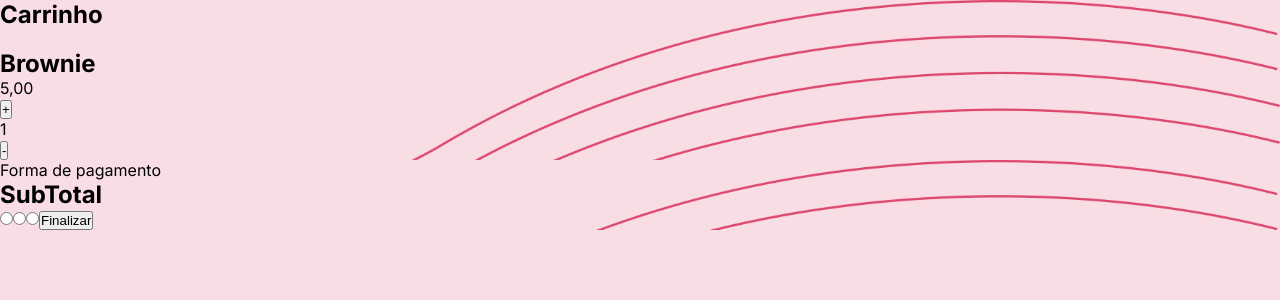
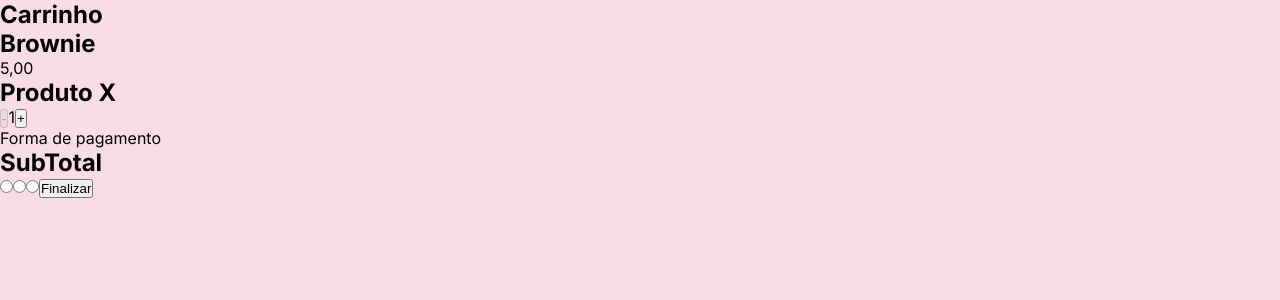
Before and after one commit to UpSnow/Sweet-Delights, a React (Vite) app in the folder Sweet-Delights/: page /cartProduct in a window 1280 px wide. Shown: the top 300 px of the page. Built offline with nearby package versions, Linux system fonts and the light colour scheme.

Commit message:
feat: add controle de quantidade ao carrinho

```diff
--- /dev/null
+++ b/Sweet-Delights/src/components/QuantityControl/QuantityControl.jsx
@@ -0,0 +1,20 @@
+
+
+function QuantityControl({min = 1, max = 10, value, onChange}){
+    const decrease = () => {
+        if (value > min ) onChange(value - 1)
+    }
+    const increase = () =>{
+        if (value < max) onChange(value + 1)
+    }
+
+    return (
+        <div className="quantity-control">
+            <button onClick={decrease} disabled={value === min}>-</button>
+            <span>{value}</span>
+            <button onClick={increase} disabled={value === max}>+</button>
+        </div>
+    )
+}
+
+export default QuantityControl;
--- a/Sweet-Delights/src/pages/CartProduct/CartProduct.jsx
+++ b/Sweet-Delights/src/pages/CartProduct/CartProduct.jsx
@@ -1,19 +1,29 @@
+import { useState } from "react";
+
 import "./CartProduct.css"
+import QuantityControl from "../../components/QuantityControl/QuantityControl"
 
 function CartProduct (){
+    const [quantity, setQuantity] = useState(1);
+    const stock = 5;
+
     return (
         <div>
             <section>
                 <h2>Carrinho</h2>
                 <div>
-                    <img src="" alt="" />
                     <h1>Brownie</h1>
                     <p>5,00</p>
                 </div>
                 <div>
-                    <button>+</button>
-                    <p>1</p>
-                    <button>-</button>
+                    <h2>Produto X</h2>
+
+                    <QuantityControl
+                        value={quantity}
+                        min={1}
+                        max={stock}
+                        onChange={setQuantity}
+                    />
                 </div>
             </section>
             <section>
@@ -22,15 +32,14 @@ function CartProduct (){
                 <div>
                     <form>
                         <label>
-                            <img src="" alt="" />
                             <input type="radio" name="pagamento" value="1"/>
                         </label>
                         <label>
-                            <img src="" alt="" />
+
                             <input type="radio" name="pagamento" value="2"/>
                         </label>
                         <label>
-                            <img src="" alt="" />
+
                             <input type="radio" name="pagamento" value="3"/>
                         </label>
                         <button type="submit">Finalizar</button>
@@ -41,4 +50,4 @@ function CartProduct (){
     )
 }
 
-export default CartProduct
+export default CartProduct;
--- a/Sweet-Delights/src/pages/DetailsProduct/Details.css
+++ b/Sweet-Delights/src/pages/DetailsProduct/Details.css
@@ -36,7 +36,7 @@
     transform: translateY(-6px) rotate(0.6deg);
 }
 
-section {
+.backgroundImg {
     background-image: url(../../assets/img/Background.png);
     background-repeat: no-repeat;
     background-size: cover;
--- a/Sweet-Delights/src/pages/DetailsProduct/Details.jsx
+++ b/Sweet-Delights/src/pages/DetailsProduct/Details.jsx
@@ -3,7 +3,7 @@ import "./Details.css"
 
 function Details(){
     return(
-        <section>
+        <section className="backgroundImg">
             <div className="container">
                     <div className="product">
                         <div className="productCard">
```
Also changed, not shown: Sweet-Delights/src/components/QuantityControl/QuantityControl.css (added).
